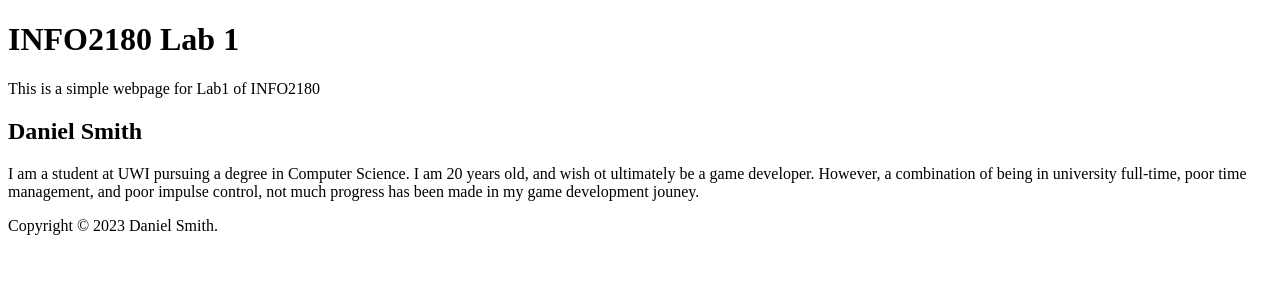
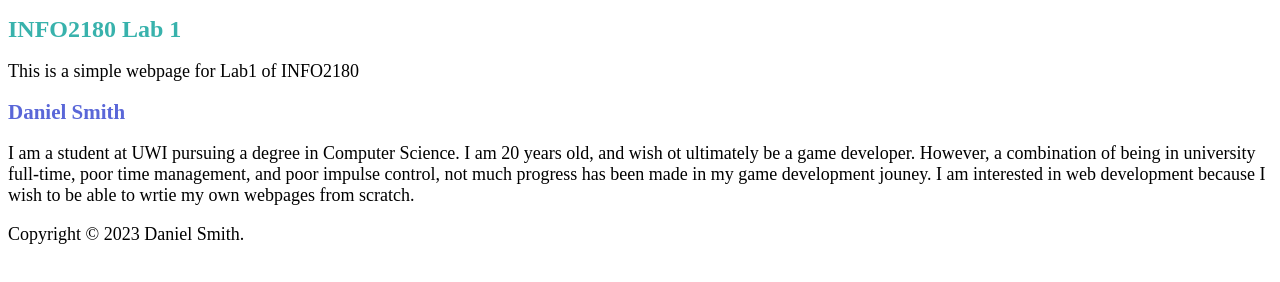
Before and after one commit to Viridian-Steel/info2180-lab1, a plain HTML site: page index.html in a window 1280 px wide. Drawn offline with Linux system fonts and the light colour scheme.

Commit message:
Added stylesheet and updated webpage

```diff
--- a/index.html
+++ b/index.html
@@ -4,6 +4,7 @@
         <meta charset="utf-8">
         <meta name="viewport" content="width=device-width, initial-scale= 1.0">
         <meta http-equiv="X-UA-Compatible" content="ie-edge">
+        <link href="styles.css" rel="stylesheet" type="text/css">
         <title>INFO2180 Lab 1</title>
     </head>
     <body>
@@ -15,6 +16,7 @@
             <h2>Daniel Smith</h2>
             <p>I am a student at UWI pursuing a degree in Computer Science. I am 20 years old, and wish ot ultimately be a game developer.
                 However, a combination of being in university full-time, poor time management, and poor impulse control, not much progress has been made in my game development jouney.
+                I am interested in web development because I wish to be able to wrtie my own webpages from scratch.
             </p>
         </main>
         <footer>
--- /dev/null
+++ b/styles.css
@@ -0,0 +1,13 @@
+h1 {
+    font-size: 24px;
+    color: #38B2AC;
+}
+
+h2 {
+    font-size: 21px;
+    color: #5A67D8;
+}
+
+p {
+    font-size: 18px;
+}
```
